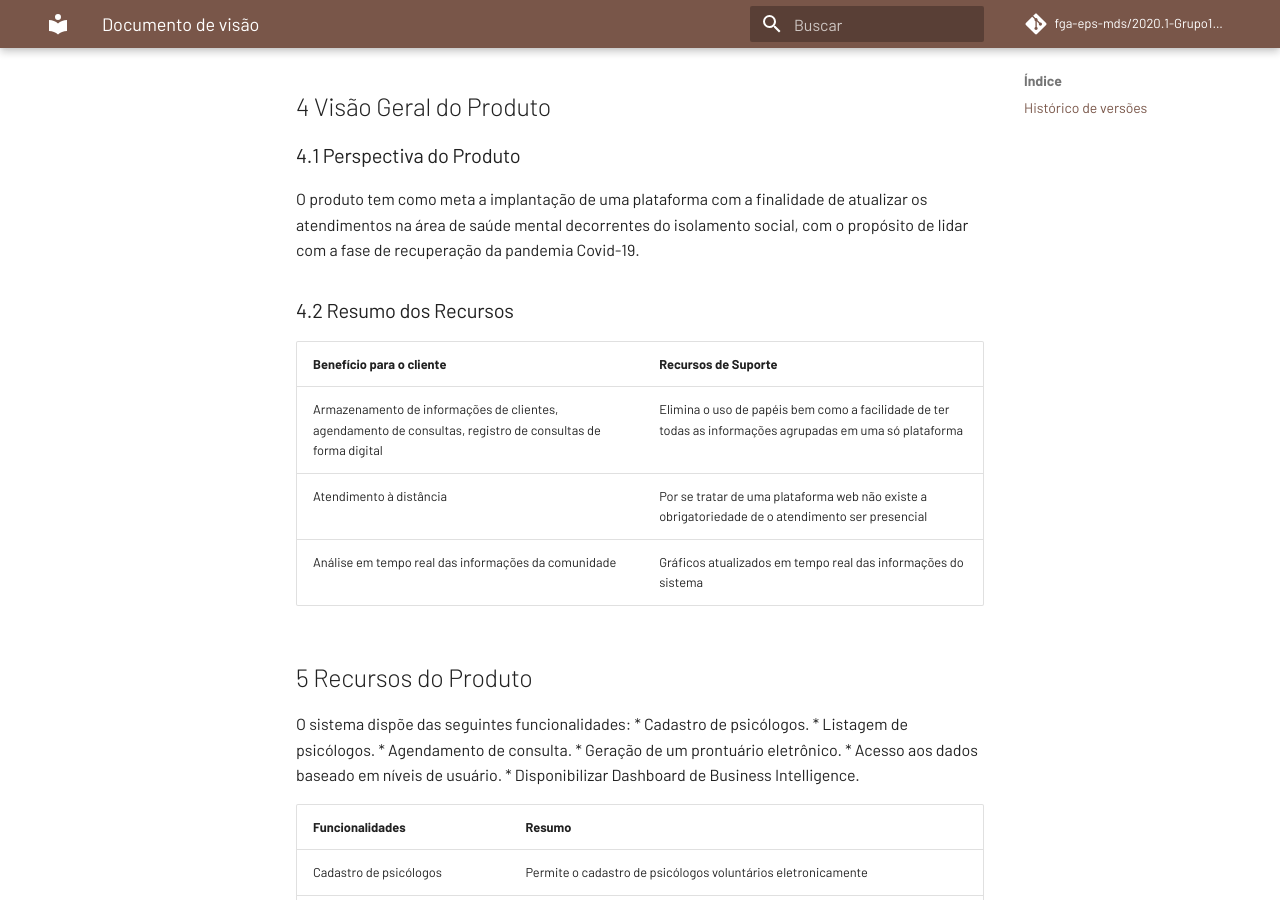
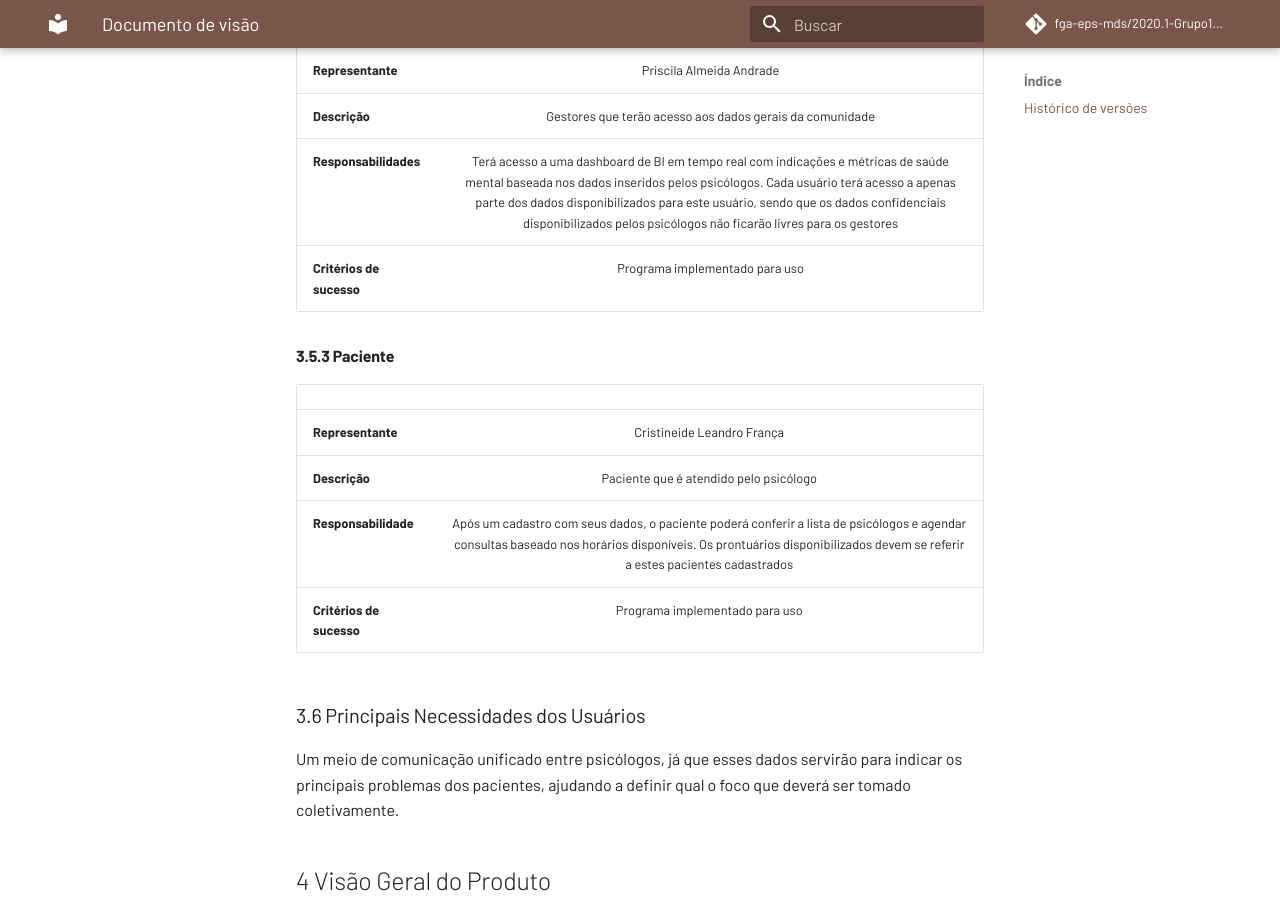
Before and after one commit to fga-eps-mds/2020.1-eSaudeUnB-Wiki, an MkDocs documentation site: the page built from docs/DocumentoDeVisao.md, in a window 1280 px wide and 900 px high, scrolled down 7333 px. Built offline with MkDocs 1.6.1 and Material for MkDocs 9.7.7, drawn with Linux system fonts in a browser that asks for light colours; comment, search, counter and statistics services are not loaded; some of the changed text lies outside the part shown.

Commit message:
docs: add stakeholder client and user patient #5

```diff
--- a/docs/DocumentoDeVisao.md
+++ b/docs/DocumentoDeVisao.md
@@ -11,6 +11,7 @@
 | 30/08/2020 | 0.7  | Formatação e inclusão de informações ao tópico restrições | Luis Marques |
 | 31/08/2020| 0.8 |Inclusão da Visão Geral do Produto| Abner Filipe |
 | 01/09/2020 | 0.9 | Correção de Erros no Sumário | Abner Filipe / Rafael Leão |
+| 01/09/2020 | 0.10 | Adição da Parte Interessada Cliente e do Usuário Paciente| Vinicius Ferreira |
 
 # Sumário
 ## [1.Introdução](#1-Introducao)
@@ -100,6 +101,7 @@
 | Time de Desenvolvimento | Grupo de alunos de MDS da Universidade de Brasília/FGA | Desenvolvimento do produto e da documentação|
 | Time de Gerenciamento | Grupo de alunos de EPS da Universidade de Brasília/FGA | Gerenciamento de projeto e dos membros do time de desenvolvimento, assim como contato com o cliente para definição de requisitos|
 | Supervisor | Professor Hilmer Rodrigues Neri, tanto da turma de MDS quanto da turma de EPS| Ser o principal orientador da disciplina apresentando os métodos e processos necessários para o desenvolvimento do software, e também supervisionar e avaliar as releases|
+| Clientes | Psicólogos que serão principais usuários | Utilizar o software finalizado para o próprio trabalho |
 
 ### 3.2 Resumo dos Usuários
 
@@ -108,6 +110,7 @@
 | -------- | -------- |
 | Psicólogo ou outro profissional da área de saúde mental | Criará prontuários para registrar, avaliar e monitorar as consultas e pacientes |
 | Gestor | Terá acesso à dashboard de BI com os dados inseridos pelos psicólogos |
+| Paciente | Terá acesso a uma lista de psicólogos cadastrados e seus horários disponíveis para atendimento |
 
 ### 3.3 Ambiente do Usuário
 Será disponibilizado para cada usuário após um login pessoal, uma área de trabalho que varia dependendo do nível de acesso.
@@ -144,6 +147,13 @@
 | **Tipo**     | Professor de ambas as disciplinas de MDS e EPS |
 | **Responsabilidades**     |Avaliação das entregas de releases e do projeto final |
 
+#### 3.4.4 Cliente
+
+|    |    |
+|----|:----:|
+|  **Representantes**  |    Cristineide Leandro França    |
+|**Descrição** |  Profissional da área da psicologia  |
+| **Responsabilidades** |  Definir os requisitos e os problemas que devem ser solucionados pelo software   |
 
 ### 3.5 Perfil do Usuário
 #### 3.5.1 Psicólogo
@@ -164,6 +174,15 @@
 **Descrição**|Gestores que terão acesso aos dados gerais da comunidade|
 **Responsabilidades** |Terá acesso a uma dashboard de BI em tempo real com indicações e métricas de saúde mental baseada nos dados inseridos pelos psicólogos. Cada usuário terá acesso a apenas parte dos dados disponibilizados para este usuário, sendo que os dados confidenciais disponibilizados pelos psicólogos não ficarão livres para os gestores|
 **Critérios de sucesso**|Programa implementado para uso|
+
+#### 3.5.3 Paciente
+
+|    |    |
+|----|:----:|
+| **Representante** | Cristineide Leandro França|
+|**Descrição**| Paciente que é atendido pelo psicólogo|
+|**Responsabilidade**| Após um cadastro com seus dados, o paciente poderá conferir a lista de psicólogos e agendar consultas baseado nos horários disponíveis. Os prontuários disponibilizados devem se referir a estes pacientes cadastrados|
+|**Critérios de sucesso**| Programa implementado para uso|
 
 
 ### 3.6 Principais Necessidades dos Usuários
```
